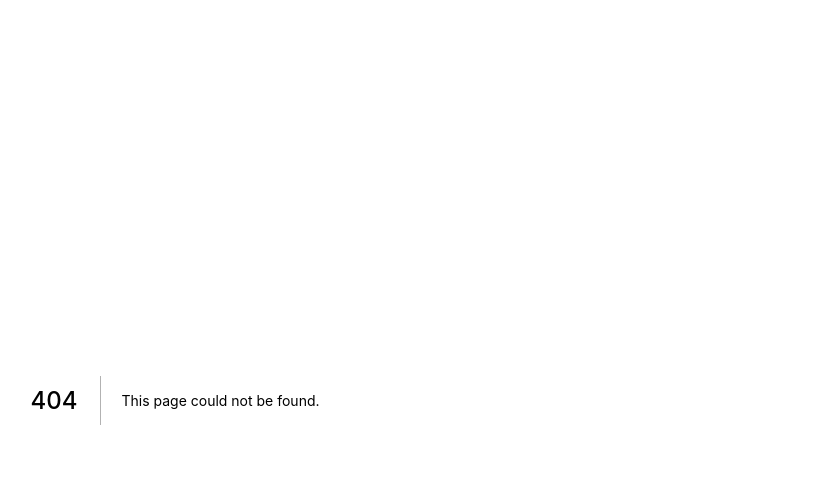
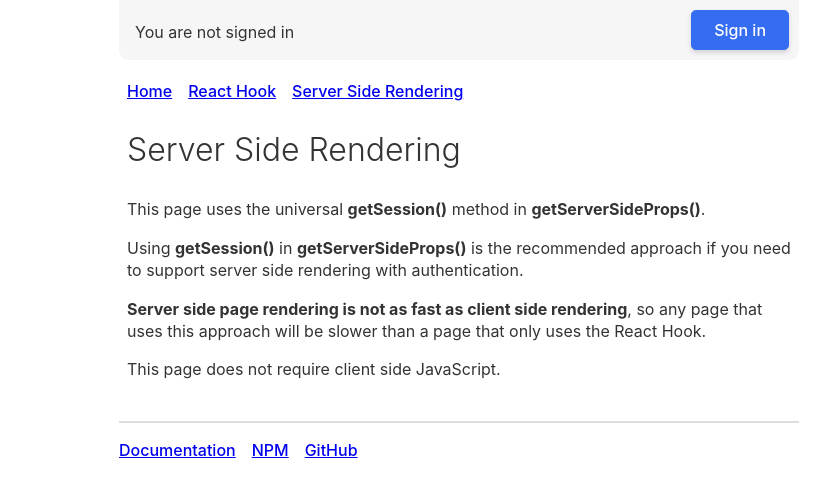
Before and after one commit to KimSJ15/next-auth, a Next.js app: page /ssr in a window 1280 px wide. Before the commit this address had no page. Shown: the top 494 px of the page, without its empty margins (181-1004 px from the left). Built offline with nearby package versions, Linux system fonts and the light colour scheme; no server answers.

Commit message:
Update example pages
Simplify and improve design of example pages.

```diff
--- a/components/footer.js
+++ b/components/footer.js
@@ -4,9 +4,9 @@ export default () => (
   <div className={styles.footer}>
     <hr/>
     <ul className={styles.navItems}>
-      <li className={styles.navItem}><a href="https://next-auth.js.org">NextAuth.js</a></li>
-      <li className={styles.navItem}><a href="https://github.com/iaincollins/next-auth-example">View Source</a></li>
-      <li className={styles.navItem}><a href="https://next-auth.js.org/getting-started/introduction">About</a></li>
+      <li className={styles.navItem}><a href="https://next-auth.js.org">Documentation</a></li>
+      <li className={styles.navItem}><a href="https://www.npmjs.com/package/next-auth/v/beta">NPM</a></li>
+      <li className={styles.navItem}><a href="https://github.com/iaincollins/next-auth-example">GitHub</a></li>
     </ul>
   </div>
 )
--- a/components/nav.js
+++ b/components/nav.js
@@ -51,9 +51,8 @@ export default () => {
       </div>
       <ul className={styles.navItems}>
         <li className={styles.navItem}><Link href="/"><a>Home</a></Link></li>
-        <li className={styles.navItem}><Link href="/example-page-1"><a>Page 1</a></Link></li>
-        <li className={styles.navItem}><Link href="/example-page-2"><a>Page 2</a></Link></li>
-        <li className={styles.navItem}><Link href="/example-page-3"><a>Page 3</a></Link></li>
+        <li className={styles.navItem}><Link href="/react-hook"><a>React Hook</a></Link></li>
+        <li className={styles.navItem}><Link href="/ssr"><a>Server Side Rendering</a></Link></li>
       </ul>
     </nav>
   )
--- a/components/nav.module.css
+++ b/components/nav.module.css
@@ -78,15 +78,14 @@
 }
 
 .buttonPrimary {
-  background-color: #555;
-  border-color: #555;
-  color: #eee;
+  background-color: #346df1;
+  border-color: #346df1;
+  color: #fff;
   box-shadow: 0 0.15rem 0.3rem rgba(0,0,0,.15);
 }
 
 .buttonPrimary:hover {
-  background-color: #444;
-  border-color: #444;
+  box-shadow: 0 0.15rem 0.3rem rgba(0,0,0,.15), inset 0 0 5rem rgba(0,0,0,0.2)
 }
 
 .navItems {
--- a/pages/index.js
+++ b/pages/index.js
@@ -7,7 +7,7 @@ export default () => (
     <main>
       <h1>NextAuth.js Example</h1>
       <p>
-        This is an example project to demonstrate <a href={`https://www.npmjs.com/package/next-auth/v/beta`}>NextAuth.js</a>.
+        This is an example project to demonstrate <a href={`https://www.npmjs.com/package/next-auth/v/beta`}>NextAuth.js </a>.
       </p>
       <p>
         Go to <a href="https://next-auth.js.org">next-auth.js.org</a> for more information and documentation.
--- a/pages/example-page-1.js
+++ b/pages/react-hook.js
@@ -5,7 +5,7 @@ export default () => (
   <>
     <Nav/>
     <main>
-      <h1>Example Page 1</h1>
+      <h1>React Hook</h1>
       <p>
         This page uses the <strong>useSession()</strong> React Hook in the <strong>&lt;/Header&gt;</strong> component.
       </p>
@@ -17,9 +17,6 @@ export default () => (
         that navigation between pages using the <strong>useSession()</strong> Hook is very fast.
       </p>
       <p>
-        <em>e.g. Try navigating between this page and the homepage.</em>
-      </p>
-      <p>
         React Hooks require client side JavaScript.
       </p>
     </main>
--- a/pages/example-page-2.js
+++ b/pages/ssr.js
@@ -2,11 +2,11 @@ import { getSession } from 'next-auth/client'
 import Nav from '../components/nav'
 import Footer from '../components/footer'
 
-const Page = ({session}) => (
+export default ({session}) => (
   <>
     <Nav/>
     <main>
-      <h1>Example Page 2</h1>
+      <h1>Server Side Rendering</h1>
       <p>
         This page uses the universal <strong>getSession()</strong> method in <strong>getServerSideProps()</strong>.
       </p>
@@ -15,10 +15,10 @@ const Page = ({session}) => (
         support server side rendering with authentication.
       </p>
       <p>
-        Server side page rendering is not as fast as client side rendering, so any page that uses this approach will be slower than a page that only uses the React Hook.
+        <strong>Server side page rendering is not as fast as client side rendering</strong>, so any page that uses this approach will be slower than a page that only uses the React Hook.
       </p>
       <p>
-        This page does not require JavaScript in the browser to know if you are signed in.
+        This page does not require client side JavaScript.
       </p>
     </main>
     <Footer/>
@@ -32,5 +32,3 @@ export async function getServerSideProps(context) {
     }
   }
 }
-
-export default Page
```
Also changed, not shown: pages/example-page-3.js (deleted, +0 -33 lines).
